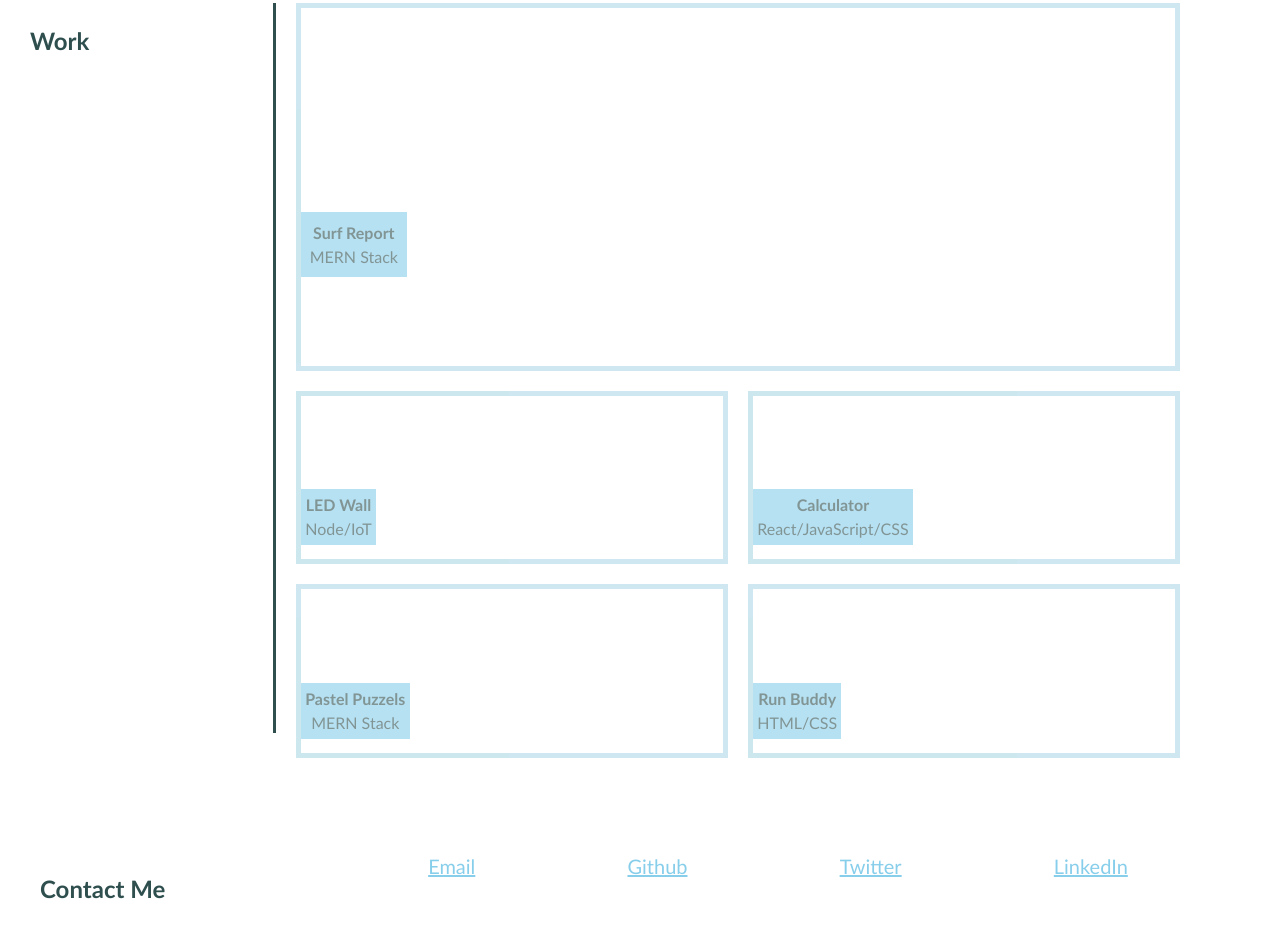
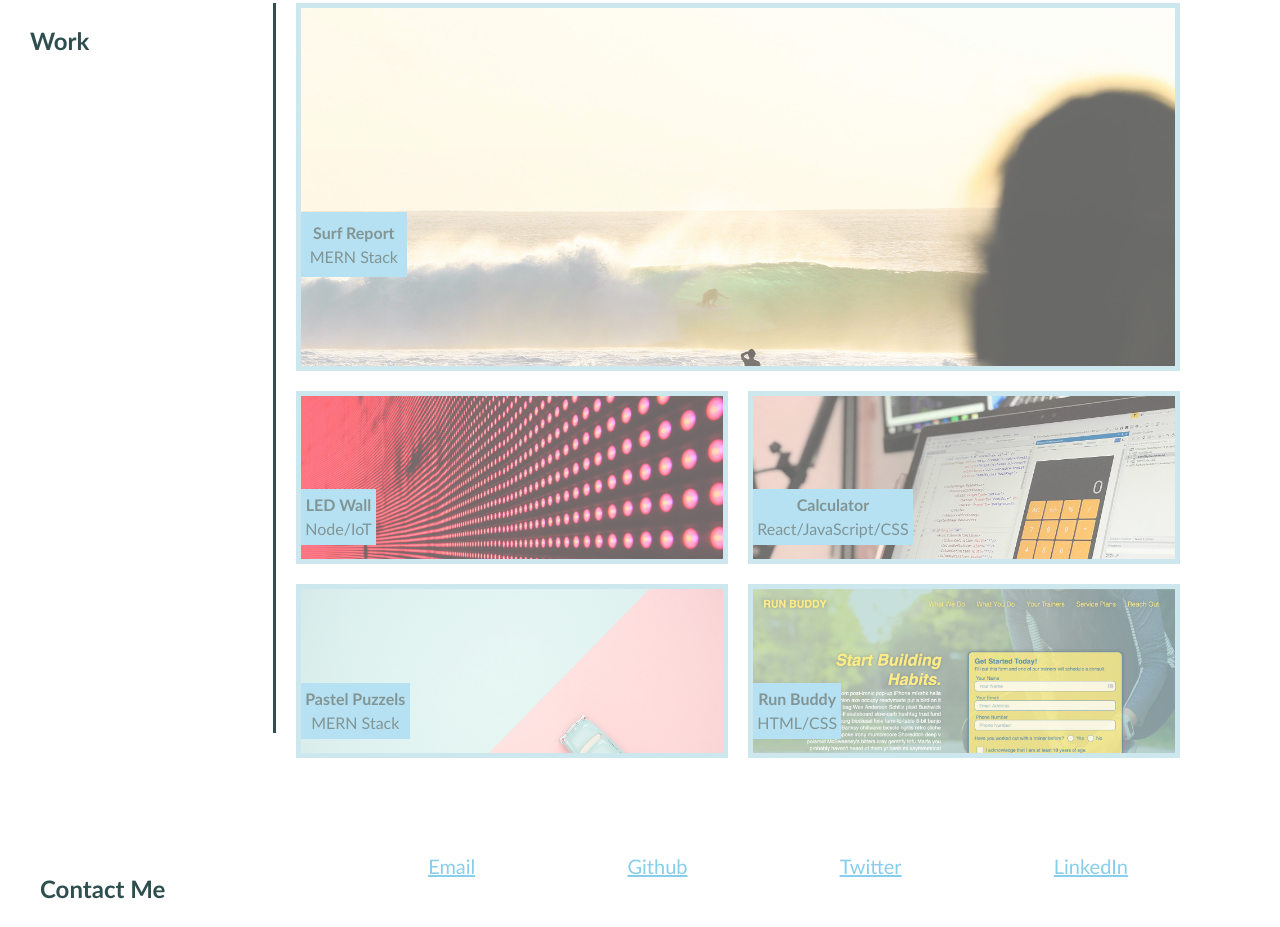
Before and after one commit to SabrinaHuajy/Module-2-Challenge, a plain HTML site: page index.html in a window 1280 px wide. Shown: the part 654-1581 px from the top of the page. Drawn offline with Linux system fonts and the light colour scheme.

Commit message:
updated links to photos

```diff
--- a/assets/css/style.css
+++ b/assets/css/style.css
@@ -86,7 +86,7 @@ p {
   height: 200px;
   width: 100%;
   margin-bottom: 25px;
-  background-image: url("./assets/images/02-hero-bg.jpg");
+  background-image: url("../../assets/images/02-hero-bg.jpg");
   background-size: cover;
   background-position: center;
   /* background-color: #003780a1; */
@@ -141,7 +141,7 @@ p {
 #SurfReport {
   opacity: 0.6;
   grid-area: SurfReport;
-  background-image: url("./assets/images/02-portfolio-4.jpg");
+  background-image: url("../../assets/images/02-portfolio-4.jpg");
   background-size: cover;
   background-position: top;
   border: 5px solid lightblue;
@@ -154,7 +154,7 @@ p {
 #LEDWall {
   opacity: 0.6;
   grid-area: LEDWall;
-  background-image: url("./assets/images/02-portfolio-1.jpg");
+  background-image: url("../../assets/images/02-portfolio-1.jpg");
   background-size: cover;
   background-position: top;
   border: 5px solid lightblue;
@@ -167,7 +167,7 @@ p {
 #Calculator {
   opacity: 0.6;
   grid-area: Calculator;
-  background-image: url("./assets/images/02-portfolio-2.jpg");
+  background-image: url("../../assets/images/02-portfolio-2.jpg");
   background-size: cover;
   background-position: top;
   border: 5px solid lightblue;
@@ -180,7 +180,7 @@ p {
 #PastelPuzzels {
   opacity: 0.6;
   grid-area: PastelPuzzels;
-  background-image: url("./assets/images/02-portfolio-3.jpg");
+  background-image: url("../../assets/images/02-portfolio-3.jpg");
   background-size: cover;
   background-position: top;
   border: 5px solid lightblue;
@@ -193,7 +193,7 @@ p {
 #RunBuddy {
   opacity: 0.6;
   grid-area: RunBuddy;
-  background-image: url("./assets/images/02-run-buddy.jpg");
+  background-image: url("../../assets/images/02-run-buddy.jpg");
   background-size: cover;
   background-position: top;
   border: 5px solid lightblue;
```
